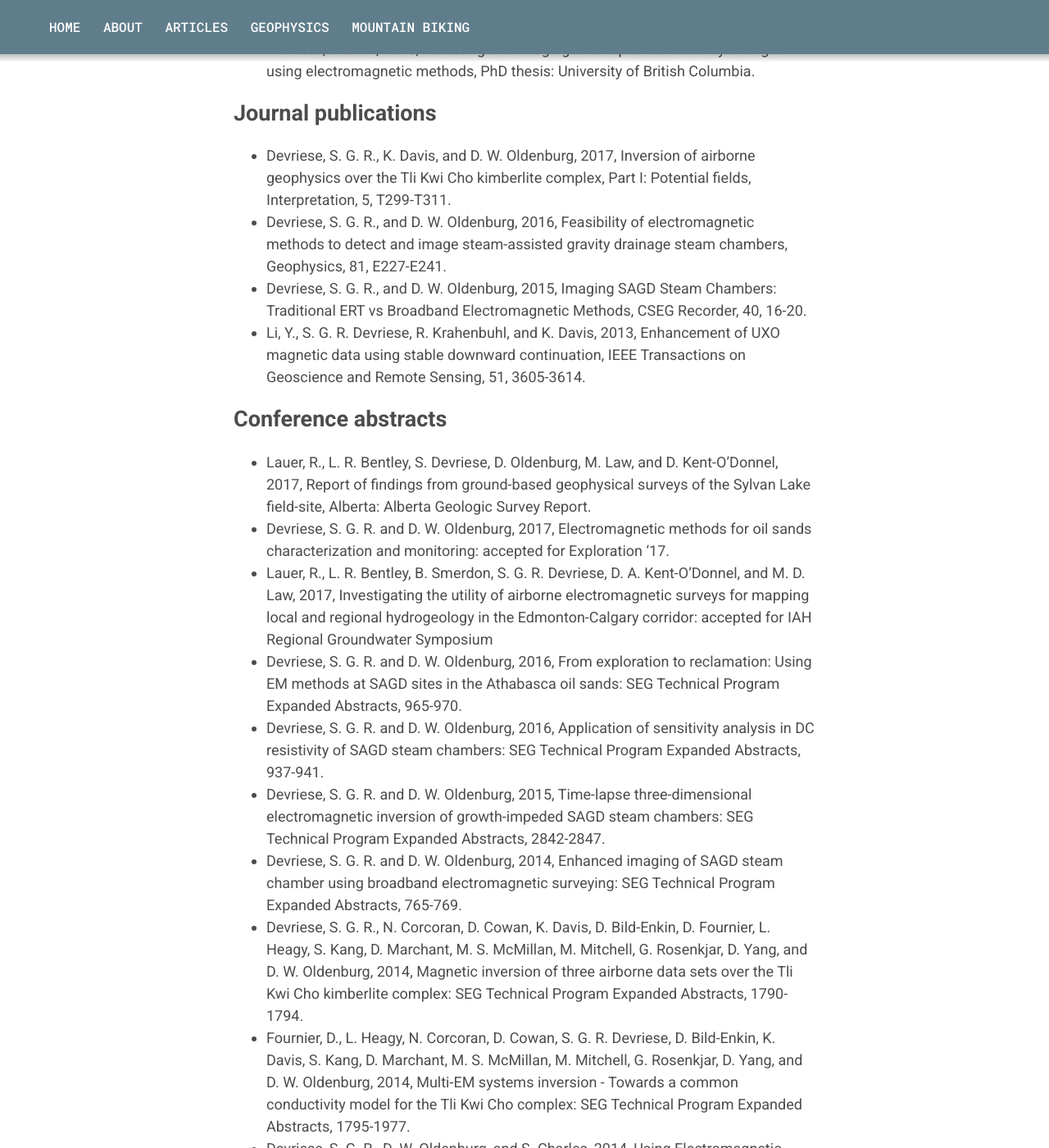
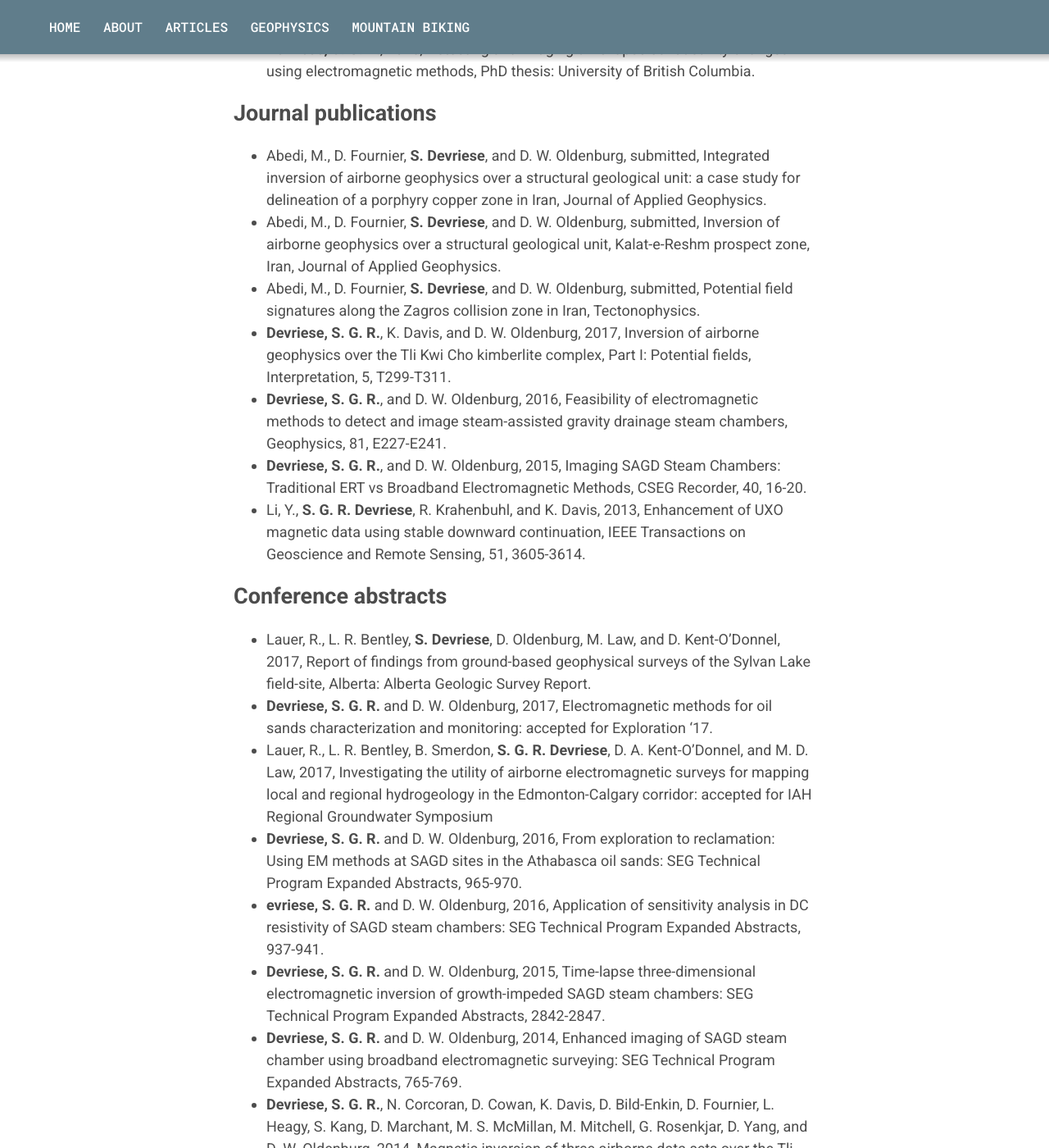
Before and after one commit to sdevriese/sdevriese.github.io, a Jekyll site: the page built from _pages/publications.markdown, in a window 1280 px wide and 1400 px high, scrolled down 364 px. Shown: the whole window at 82% size. Built offline with Jekyll 4.4.1, drawn with Linux system fonts in a browser that asks for light colours; some of the changed text lies outside the part shown.

Commit message:
Update publications.markdown

```diff
--- a/_pages/publications.markdown
+++ b/_pages/publications.markdown
@@ -6,42 +6,48 @@ permalink: /publications/
 
 # Thesis
 
-* Devriese, S. G. R., 2016, Detecting and imaging time-lapse conductivity changes using electromagnetic methods, PhD thesis: University of British Columbia.
+* **Devriese, S. G. R.**, 2016, Detecting and imaging time-lapse conductivity changes using electromagnetic methods, PhD thesis: University of British Columbia.
 
 # Journal publications
 
-* Devriese, S. G. R., K. Davis, and D. W. Oldenburg, 2017, Inversion of airborne geophysics over the Tli Kwi Cho kimberlite complex, Part I: Potential fields, Interpretation, 5, T299-T311.
+* Abedi, M., D. Fournier, **S. Devriese**, and D. W. Oldenburg, submitted, Integrated inversion of airborne geophysics over a structural geological unit: a case study for delineation of a porphyry copper zone in Iran, Journal of Applied Geophysics.
 
-* Devriese, S. G. R., and D. W. Oldenburg, 2016, Feasibility of electromagnetic methods to detect and image steam-assisted gravity drainage steam chambers, Geophysics, 81, E227-E241.
+* Abedi, M., D. Fournier, **S. Devriese**, and D. W. Oldenburg, submitted, Inversion of airborne geophysics over a structural geological unit, Kalat-e-Reshm prospect zone, Iran, Journal of Applied Geophysics.
 
-* Devriese, S. G. R., and D. W. Oldenburg, 2015, Imaging SAGD Steam Chambers: Traditional ERT vs Broadband Electromagnetic Methods, CSEG Recorder, 40, 16-20.
+* Abedi, M., D. Fournier, **S. Devriese**, and D. W. Oldenburg, submitted, Potential field signatures along the Zagros collision zone in Iran, Tectonophysics.
 
-* Li, Y., S. G. R. Devriese, R. Krahenbuhl, and K. Davis, 2013, Enhancement of UXO magnetic data using stable downward continuation, IEEE Transactions on Geoscience and Remote Sensing, 51, 3605-3614.
+* **Devriese, S. G. R.**, K. Davis, and D. W. Oldenburg, 2017, Inversion of airborne geophysics over the Tli Kwi Cho kimberlite complex, Part I: Potential fields, Interpretation, 5, T299-T311.
+
+* **Devriese, S. G. R.**, and D. W. Oldenburg, 2016, Feasibility of electromagnetic methods to detect and image steam-assisted gravity drainage steam chambers, Geophysics, 81, E227-E241.
+
+* **Devriese, S. G. R.**, and D. W. Oldenburg, 2015, Imaging SAGD Steam Chambers: Traditional ERT vs Broadband Electromagnetic Methods, CSEG Recorder, 40, 16-20.
+
+* Li, Y., **S. G. R. Devriese**, R. Krahenbuhl, and K. Davis, 2013, Enhancement of UXO magnetic data using stable downward continuation, IEEE Transactions on Geoscience and Remote Sensing, 51, 3605-3614.
 
 # Conference abstracts
 
-* Lauer, R., L. R. Bentley, S. Devriese, D. Oldenburg, M. Law, and D. Kent-O'Donnel, 2017, Report of findings from ground-based geophysical surveys of the Sylvan Lake field-site, Alberta: Alberta Geologic Survey Report.
+* Lauer, R., L. R. Bentley, **S. Devriese**, D. Oldenburg, M. Law, and D. Kent-O'Donnel, 2017, Report of findings from ground-based geophysical surveys of the Sylvan Lake field-site, Alberta: Alberta Geologic Survey Report.
 
-* Devriese, S. G. R. and D. W. Oldenburg, 2017, Electromagnetic methods for oil sands characterization and monitoring: accepted for Exploration '17.
+* **Devriese, S. G. R.** and D. W. Oldenburg, 2017, Electromagnetic methods for oil sands characterization and monitoring: accepted for Exploration '17.
 
-* Lauer, R., L. R. Bentley, B. Smerdon, S. G. R. Devriese, D. A. Kent-O'Donnel, and M. D. Law, 2017, Investigating the utility of airborne electromagnetic surveys for mapping local and regional hydrogeology in the Edmonton-Calgary corridor: accepted for IAH Regional Groundwater Symposium
+* Lauer, R., L. R. Bentley, B. Smerdon, **S. G. R. Devriese**, D. A. Kent-O'Donnel, and M. D. Law, 2017, Investigating the utility of airborne electromagnetic surveys for mapping local and regional hydrogeology in the Edmonton-Calgary corridor: accepted for IAH Regional Groundwater Symposium
 
-* Devriese, S. G. R. and D. W. Oldenburg, 2016, From exploration to reclamation: Using EM methods at SAGD sites in the Athabasca oil sands: SEG Technical Program Expanded Abstracts, 965-970.
+* **Devriese, S. G. R.** and D. W. Oldenburg, 2016, From exploration to reclamation: Using EM methods at SAGD sites in the Athabasca oil sands: SEG Technical Program Expanded Abstracts, 965-970.
 
-* Devriese, S. G. R. and D. W. Oldenburg, 2016, Application of sensitivity analysis in DC resistivity of SAGD steam chambers: SEG Technical Program Expanded Abstracts, 937-941.
+* **evriese, S. G. R.** and D. W. Oldenburg, 2016, Application of sensitivity analysis in DC resistivity of SAGD steam chambers: SEG Technical Program Expanded Abstracts, 937-941.
 
-* Devriese, S. G. R. and D. W. Oldenburg, 2015, Time-lapse three-dimensional electromagnetic inversion of growth-impeded SAGD steam chambers: SEG Technical Program Expanded Abstracts, 2842-2847.
+* **Devriese, S. G. R.** and D. W. Oldenburg, 2015, Time-lapse three-dimensional electromagnetic inversion of growth-impeded SAGD steam chambers: SEG Technical Program Expanded Abstracts, 2842-2847.
 
-* Devriese, S. G. R. and D. W. Oldenburg, 2014, Enhanced imaging of SAGD steam chamber using broadband electromagnetic surveying: SEG Technical Program Expanded Abstracts, 765-769.
+* **Devriese, S. G. R.** and D. W. Oldenburg, 2014, Enhanced imaging of SAGD steam chamber using broadband electromagnetic surveying: SEG Technical Program Expanded Abstracts, 765-769.
 
-* Devriese, S. G. R., N. Corcoran, D. Cowan, K. Davis, D. Bild-Enkin, D. Fournier, L. Heagy, S. Kang, D. Marchant, M. S. McMillan, M. Mitchell, G. Rosenkjar, D. Yang, and D. W. Oldenburg, 2014, Magnetic inversion of three airborne data sets over the Tli Kwi Cho kimberlite complex: SEG Technical Program Expanded Abstracts, 1790-1794.
+* **Devriese, S. G. R.**, N. Corcoran, D. Cowan, K. Davis, D. Bild-Enkin, D. Fournier, L. Heagy, S. Kang, D. Marchant, M. S. McMillan, M. Mitchell, G. Rosenkjar, D. Yang, and D. W. Oldenburg, 2014, Magnetic inversion of three airborne data sets over the Tli Kwi Cho kimberlite complex: SEG Technical Program Expanded Abstracts, 1790-1794.
 
-* Fournier, D., L. Heagy, N. Corcoran,  D. Cowan, S. G. R. Devriese, D. Bild-Enkin, K. Davis, S. Kang, D. Marchant, M. S. McMillan, M. Mitchell, G. Rosenkjar, D. Yang, and D. W. Oldenburg, 2014, Multi-EM systems inversion - Towards a common conductivity model for the Tli Kwi Cho complex: SEG Technical Program Expanded Abstracts, 1795-1977.
+* Fournier, D., L. Heagy, N. Corcoran,  D. Cowan, **S. G. R. Devriese**, D. Bild-Enkin, K. Davis, S. Kang, D. Marchant, M. S. McMillan, M. Mitchell, G. Rosenkjar, D. Yang, and D. W. Oldenburg, 2014, Multi-EM systems inversion - Towards a common conductivity model for the Tli Kwi Cho complex: SEG Technical Program Expanded Abstracts, 1795-1977.
 
-* Devriese, S. G. R., D. W. Oldenburg, and S. Charles, 2014, Using Electromagnetic Methods to Image SAGD Steam Chambers: 2014 CSEP CSPG CWLS Conference (Geoconvention).
+* **Devriese, S. G. R.**, D. W. Oldenburg, and S. Charles, 2014, Using Electromagnetic Methods to Image SAGD Steam Chambers: 2014 CSEP CSPG CWLS Conference (Geoconvention).
 
-* Devriese, S. G. R, D. W. Oldenburg, J. Shoffner, 2012, Three-Dimensional Inversion of ZTEM Data at the Elevenmile Canyon Geothermal System, Nevada, GRC Transactions, 36.
+* **Devriese, S. G. R.**, D. W. Oldenburg, J. Shoffner, 2012, Three-Dimensional Inversion of ZTEM Data at the Elevenmile Canyon Geothermal System, Nevada, GRC Transactions, 36.
 
-* Mitchell, M. A., S. G. R. Devriese, R.N. Frary, 2010, Archaeological investigations using geophysics at the Chimney Rock Great House: SEG Technical Program Expanded Abstracts, 3784-3788.
+* Mitchell, M. A., **S. G. R. Devriese**, R.N. Frary, 2010, Archaeological investigations using geophysics at the Chimney Rock Great House: SEG Technical Program Expanded Abstracts, 3784-3788.
 
-* Li, Y. and S. Devriese, 2009, Enhancement of magnetic data by stable downward continuation for UXO applications: SEG Technical Program Expanded Abstracts, 1464-1468.
+* Li, Y. and **S. Devriese**, 2009, Enhancement of magnetic data by stable downward continuation for UXO applications: SEG Technical Program Expanded Abstracts, 1464-1468.
```
